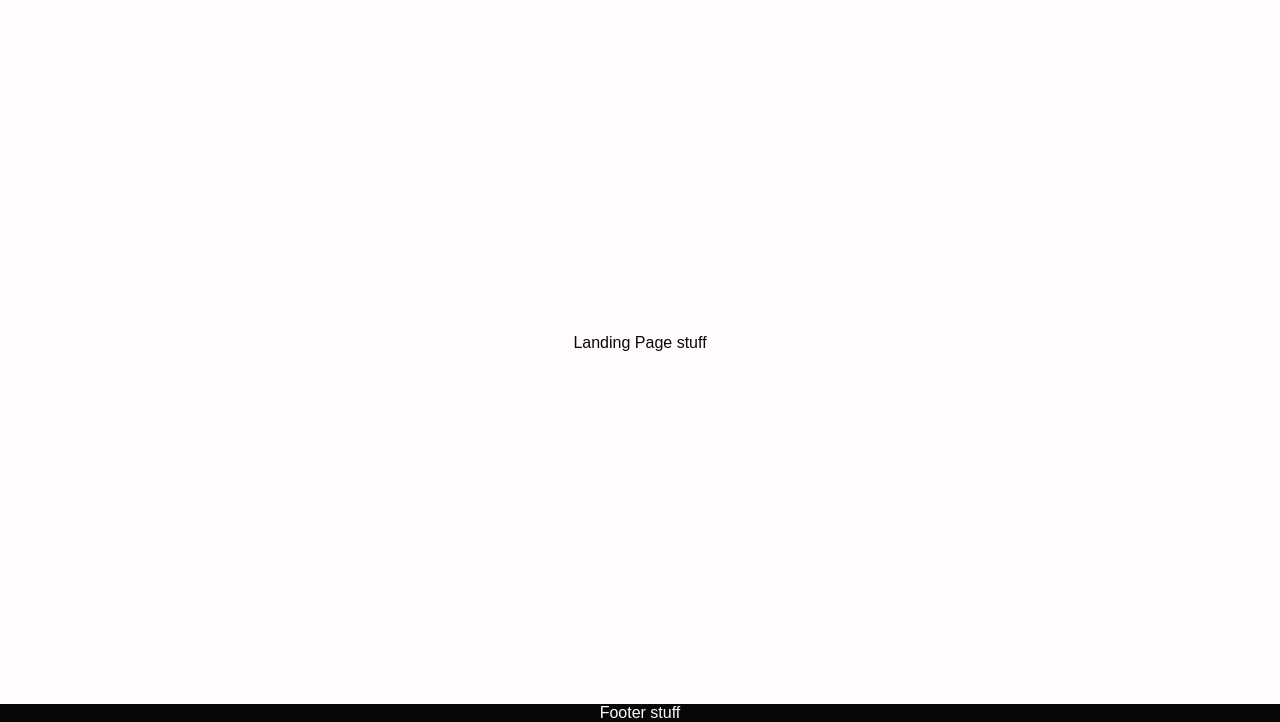
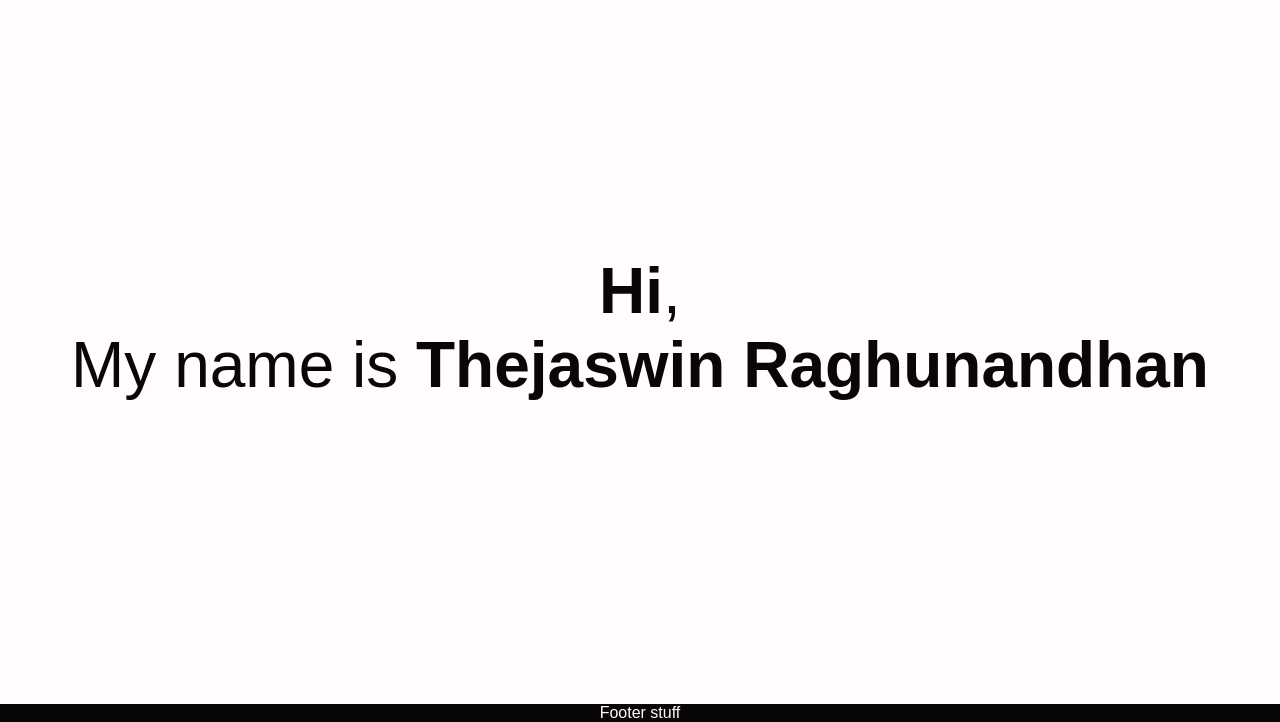
Before and after one commit to falconttu/website, a plain HTML site: page index.html in a window 1280 px wide. Shown: the part 78-800 px from the top of the page. Drawn offline with Linux system fonts and the light colour scheme.

Commit message:
starting to come together

```diff
--- a/index.html
+++ b/index.html
@@ -3,7 +3,7 @@
   <link
     rel="stylesheet"
     type="text/css"
-    href="stylesheet.css?version=0.003"
+    href="landing.css?version=0.003"
     media="screen"
   />
 
@@ -30,7 +30,11 @@
 
   <body>
     <div class="header-container"></div>
-    <div class="landing_page">Landing Page stuff</div>
+    <div class="landing_page">
+      <div class="hi_text">
+        <b>Hi</b>,</br> My name is <b>Thejaswin Raghunandhan</b>
+      </div>
+    </div>
     <div class="footer-container"></div>
   </body>
 </html>
--- a/stylesheet.css
+++ b/landing.css
@@ -21,3 +21,24 @@ body {
   margin-left: auto;
   margin-right: auto;
 }
+
+.hi_text {
+  font-size: 5vw;
+  text-align: center;
+  position: relative;
+  animation: float 3s ease-in-out infinite;
+}
+
+@keyframes float {
+  0% {
+    transform: translateY(0);
+  }
+
+  50% {
+    transform: translateY(-20px);
+  }
+
+  100% {
+    transform: translateY(0);
+  }
+}
```
